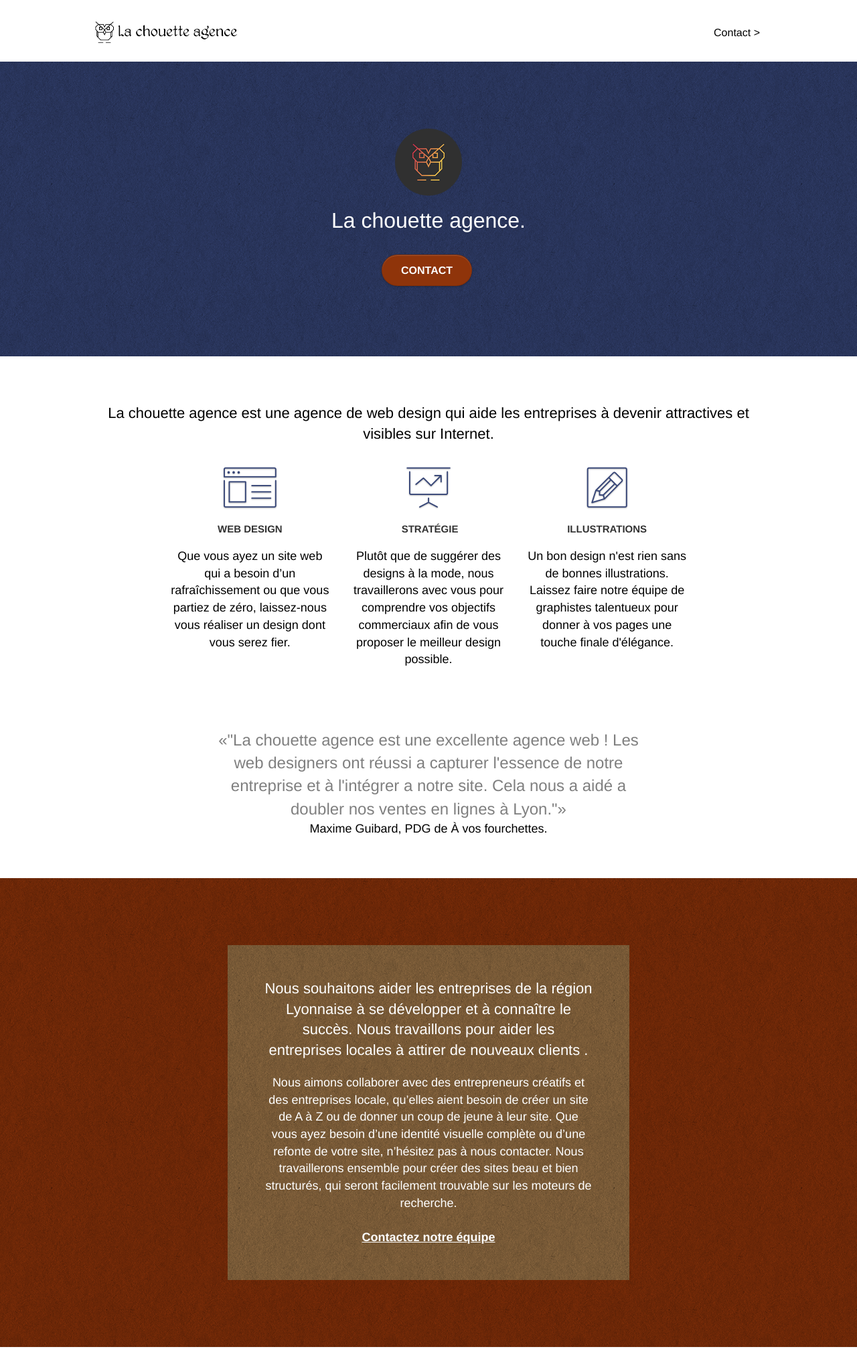
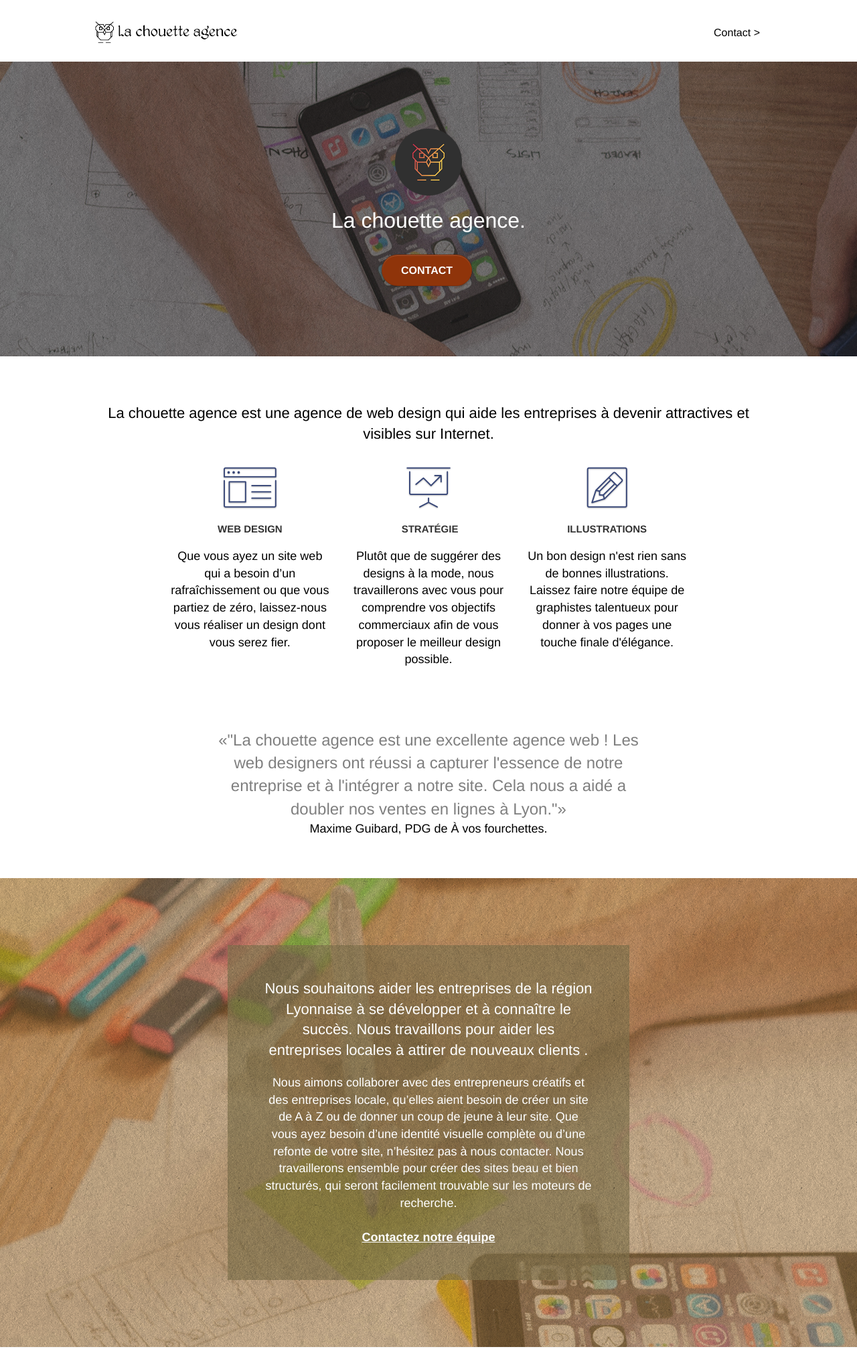
Before and after one commit to jmcob/chouette_mieux, a website: page index.html in a window 1280 px wide. Shown: the top 2014 px of the page at 67% size. Drawn offline with Linux system fonts and the light colour scheme; files whose address does not match are found by name.

Commit message:
jp2 supprimé du css

```diff
--- a/css/style.css
+++ b/css/style.css
@@ -822,11 +822,11 @@ h4 {
 }
 
 .bg-banniere {
-  background-image: url("img/la-chouette-agence-banniere.jp2");
+  background-image: url("img/la-chouette-agence-banniere.jpg");
 }
 
 .bg-presentation {
-  background-image: url("img/image-de-presentation.jp2");
+  background-image: url("img/image-de-presentation.jpg");
 }
 
 @media (max-width: 1024px) {
```
